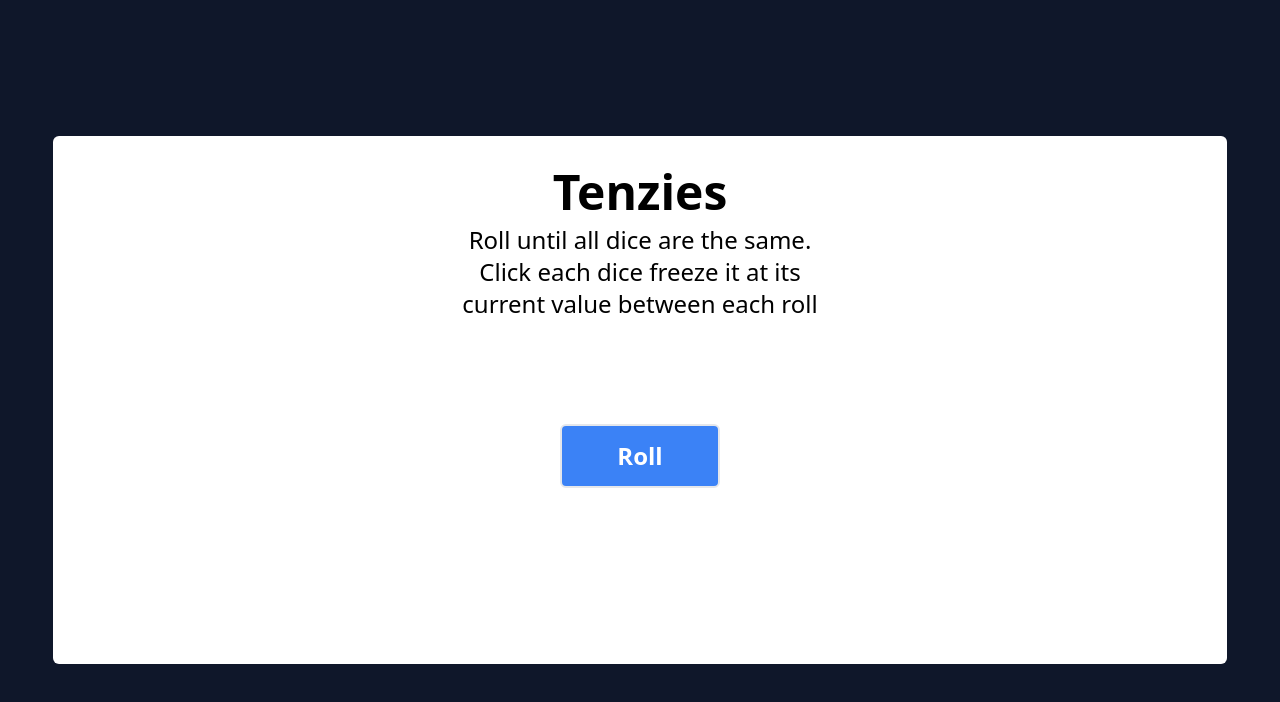
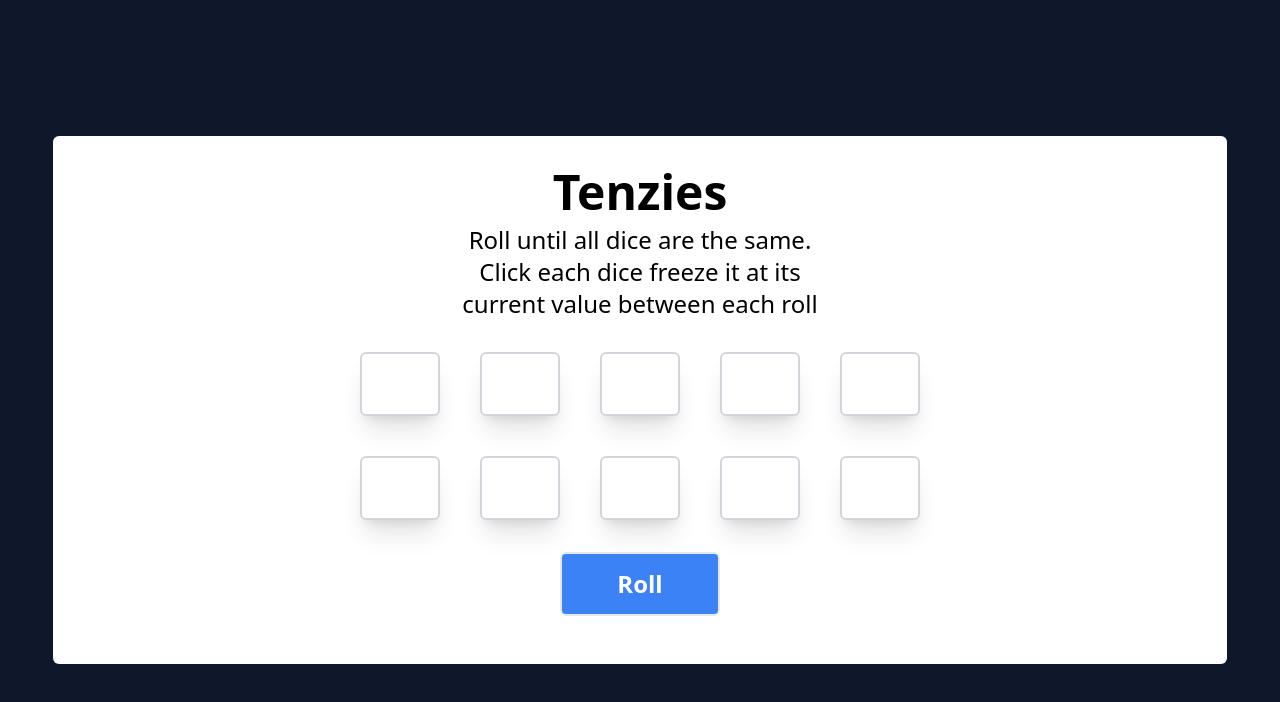
Before and after one commit to wzrdk3lly/tenzies-game, a React (Vite) app: page / in a window 1280 px wide. Shown: the top 702 px of the page. Built offline with nearby package versions, Linux system fonts and the light colour scheme.

Commit message:
ADD attempt to update dice elements

```diff
--- a/src/App.jsx
+++ b/src/App.jsx
@@ -1,5 +1,4 @@
-import { useState } from "react";
-import reactLogo from "./assets/react.svg";
+import { useEffect, useState } from "react";
 import diceData from "./diceData";
 
 function App() {
@@ -13,40 +12,42 @@ function App() {
  */
 
   // contains diceData array of object. Feature is disabled now
-  console.log(diceData);
-  const [dice, setDiece] = useState(diceData);
+  // console.log(diceData);
+  let [dice, setDice] = useState(diceData);
 
   //  state for the dice
-  const [arrayOfNumbers, setArrayOfNumbers] = useState([]);
+  // const [arrayOfNumbers, setArrayOfNumbers] = useState([]);
 
   // currently this just pulls from an array that we generate.
   // The next feature will need to include iterating theough dice data and setting each of the dice to be
   // a random number
-  function rollEvent() {
-    let arr = [];
-    for (let i = 0; i <= 9; i++) {
-      arr[i] = Math.floor(Math.random() * 11);
-    }
-    setArrayOfNumbers(arr);
+  // useEffect(() => {
+  //   randomizeDice();
+  // }, []);
 
-    arrayOfNumbers;
-
-    console.log(arrayOfNumbers);
+  function getRandomNumber() {
+    return Math.floor(Math.random() * 11);
   }
 
-  // When we want to display all the dice buttons we can just map through the dice state
-  // and set each button to be a dice.number
+  function randomizeDice() {
+    setDice((prevDice) =>
+      prevDice.map((diceObject) => {
+        diceObject.number = getRandomNumber();
+      })
+    );
+    console.log(dice);
+  }
 
-  let diceElements = arrayOfNumbers.map((number) => {
-    // // setDie((prevDie) => {
-    // //   return {
-    // //     ...prevDie,
-    // //     number: number,
-    // //   };
-    // });
+  // On each roll set the dice state to have a random number between 1 -10
+  function rollEvent() {
+    randomizeDice();
+    //  change each dice to have a random number
+  }
+
+  let diceElements = dice.map((die) => {
     return (
       <button className="bg-white rounded-md border-2 border-gray-300 hover:border-purple-500 w-20 h-16 shadow-xl">
-        {number}
+        {die.number}
       </button>
     );
   });
--- a/src/diceData.jsx
+++ b/src/diceData.jsx
@@ -1,5 +1,3 @@
-import React from "react";
-
 let data = [
   {
     frozen: false,
```
